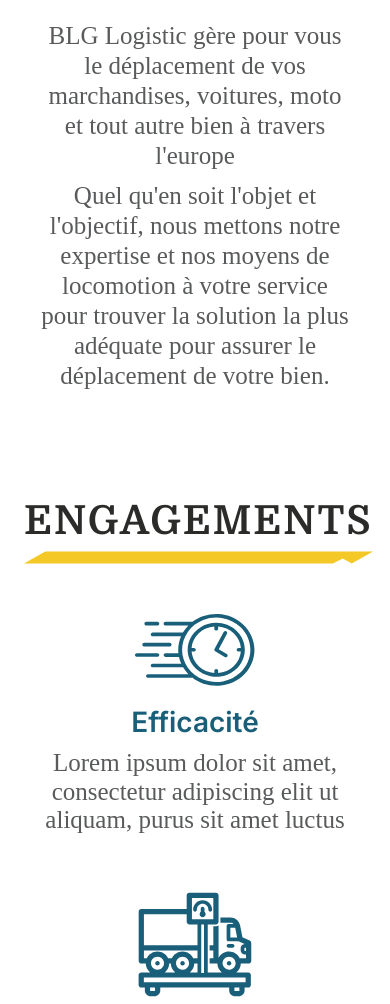
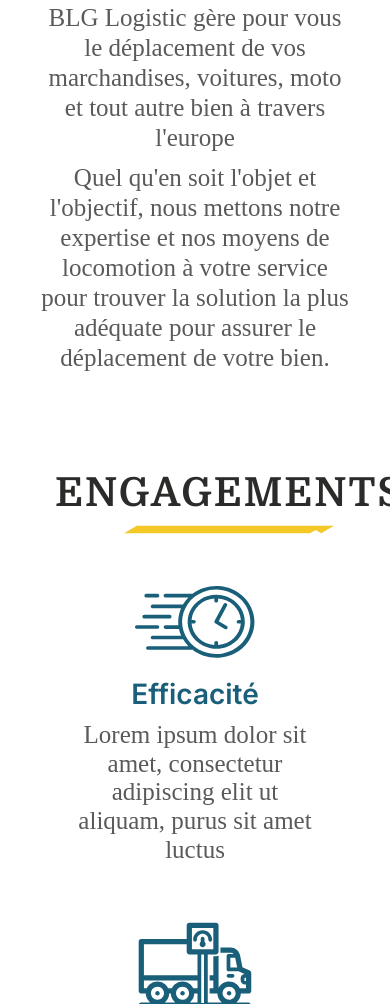
Before and after one commit to mezzLMC/bglogistic.de, a website built with Vite: page index.html in a window 390 px wide. Shown: the part 996-2000 px from the top of the page. Built offline with nearby package versions, Linux system fonts and the light colour scheme; a web font is replaced by a local one.

Commit message:
last update idk

```diff
--- a/style.css
+++ b/style.css
@@ -216,7 +216,7 @@
 }
 #engagements{
   margin-top: 100px;
-  max-width: 1000px !important;
+  max-width: 1000px
 }
 
 .engagements-icon{
@@ -370,9 +370,11 @@
   }
 
   #polyvalent{
-    max-width: 13 0px;
+    max-width: 130px;
   }
-
+  #engagements{
+    max-width: 250px;
+  }
   #engagements .category{
     font-size: 40px;
     margin-left: -15px;
@@ -387,12 +389,14 @@
   }
 
   .category::after{
-    width: auto;
+    width: 210px;
+    margin-top: 10px;
 
   }
   .category{
-    font-size: 45px;
+    font-size: 32px;
     margin-bottom: 0;
+    line-height: 100%;
   }
 
   #blg-logo{
@@ -495,7 +499,7 @@
     font-weight: 500;
   }
   #engagements{
-    min-width: 950px !important;
+    min-width: 950px
   }
   .engagements-col{
     max-width: 280px;
```
